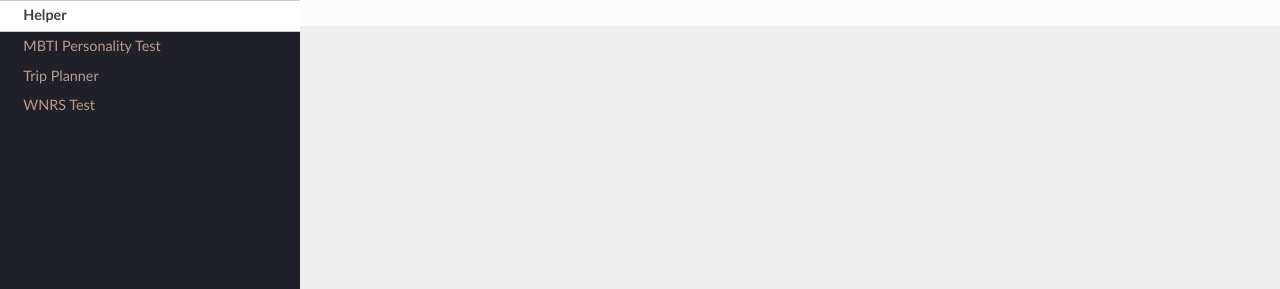
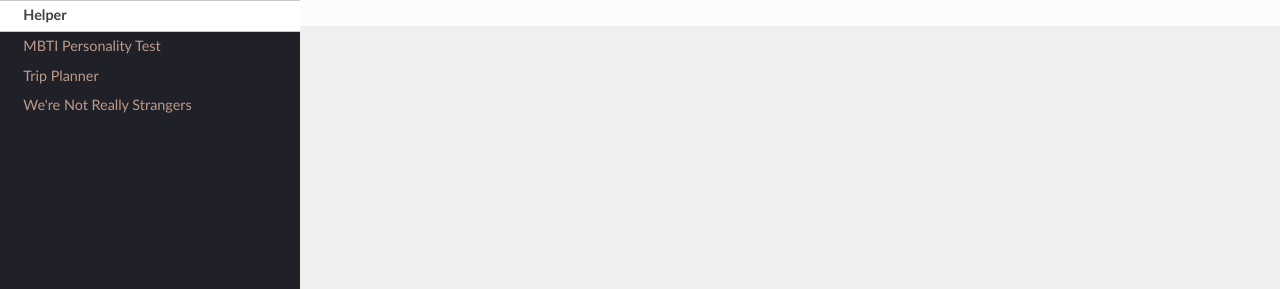
Before and after one commit to kayjanw/test-app, a Sphinx documentation site: the page built from docs/source/components/helper.rst, in a window 1280 px wide. Shown: the part 423-712 px from the top of the page. Built offline with Sphinx 7.4.7 and the Read the Docs theme 2.0.0, drawn with Linux system fonts in a browser that asks for light colours.

Commit message:
update documentation

```diff
--- a/docs/source/components/change-calculator.rst
+++ b/docs/source/components/change-calculator.rst
@@ -1,5 +1,5 @@
 Change Calculator
-------------------------
+--------------------------
 
 .. autoclass:: components.change_calculator.ChangeCalculator
    :members:
--- a/docs/source/components/chat.rst
+++ b/docs/source/components/chat.rst
@@ -1,5 +1,5 @@
 Chat Analyzer
-------------------------
+--------------------------
 
 .. automodule:: components.chat
    :members:
--- a/docs/source/components/helper.rst
+++ b/docs/source/components/helper.rst
@@ -1,5 +1,5 @@
 Helper
-------------------------
+--------------------------
 
 .. automodule:: components.helper
    :members:
--- a/docs/source/components/mbti.rst
+++ b/docs/source/components/mbti.rst
@@ -1,5 +1,5 @@
 MBTI Personality Test
-------------------------
+--------------------------
 
 .. autoclass:: components.mbti.MBTI
    :members:
--- a/docs/source/components/trip-planner.rst
+++ b/docs/source/components/trip-planner.rst
@@ -1,5 +1,5 @@
 Trip Planner
-------------------------
+--------------------------
 
 .. autoclass:: components.trip_planner.TripPlanner
    :members:
--- a/docs/source/components/wnrs.rst
+++ b/docs/source/components/wnrs.rst
@@ -1,5 +1,5 @@
-WNRS Test
-------------------------
+We're Not Really Strangers
+--------------------------
 
 .. autoclass:: components.wnrs.WNRS
    :members:
```
